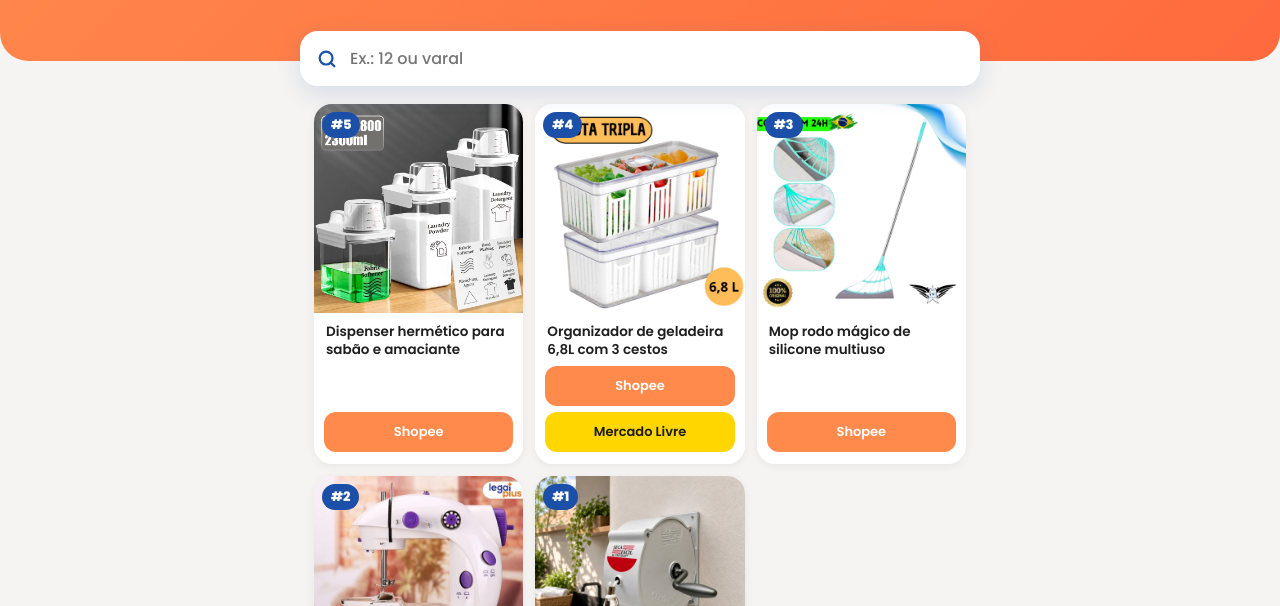
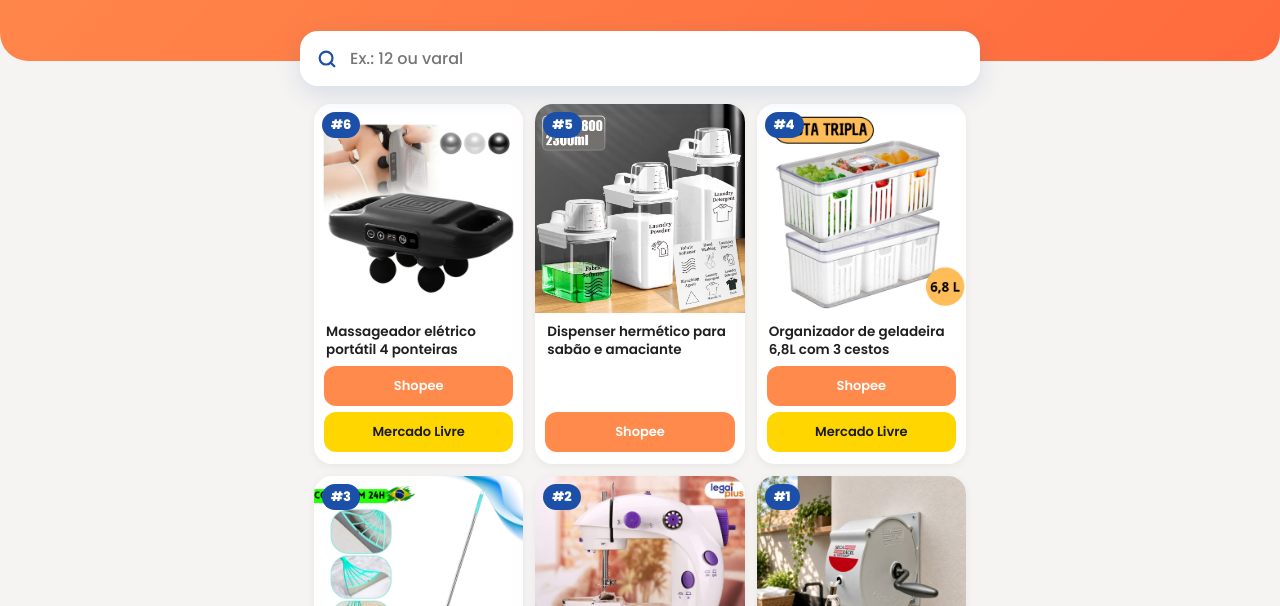
Before and after one commit to megapromomix/megapromomix.github.io, a plain HTML site: page index.html in a window 1280 px wide. Shown: the part 194-800 px from the top of the page. Drawn offline with Linux system fonts and the light colour scheme.

Commit message:
produto #6

```diff
--- a/index.html
+++ b/index.html
@@ -30,6 +30,7 @@ footer{text-align:center;font-size:10.5px;color:#a3a3a3;padding:8px 16px 28px}
 <div class="busca"><div><svg viewBox="0 0 24 24" fill="none" stroke="#1b4fa8" stroke-width="2.4" stroke-linecap="round"><circle cx="11" cy="11" r="7"/><path d="m20 20-3.5-3.5"/></svg>
 <input id="q" type="search" placeholder="Ex.: 12 ou varal" autocomplete="off" inputmode="search"></div></div>
 <main id="lista">
+<article class="c" data-n="6" data-q="6 massageador elétrico portátil 4 ponteiras"><div class="ft"><img src="img/6.jpg" alt="Massageador elétrico portátil 4 ponteiras" loading="lazy"><span class="n">#6</span></div><h2>Massageador elétrico portátil 4 ponteiras</h2><div class="bs"><a class="b shp" href="https://s.shopee.com.br/6AmqnlDsBP" target="_blank" rel="noopener sponsored">Shopee</a><a class="b ml" href="https://meli.la/1HoUzZF" target="_blank" rel="noopener sponsored">Mercado Livre</a></div></article>
 <article class="c" data-n="5" data-q="5 dispenser hermético para sabão e amaciante"><div class="ft"><img src="img/5.jpg" alt="Dispenser hermético para sabão e amaciante" loading="lazy"><span class="n">#5</span></div><h2>Dispenser hermético para sabão e amaciante</h2><div class="bs"><a class="b shp" href="https://s.shopee.com.br/70LxnFGnGS" target="_blank" rel="noopener sponsored">Shopee</a></div></article>
 <article class="c" data-n="4" data-q="4 organizador de geladeira 6,8l com 3 cestos"><div class="ft"><img src="img/4.jpg" alt="Organizador de geladeira 6,8L com 3 cestos" loading="lazy"><span class="n">#4</span></div><h2>Organizador de geladeira 6,8L com 3 cestos</h2><div class="bs"><a class="b shp" href="https://s.shopee.com.br/5VXA0RS7Dc" target="_blank" rel="noopener sponsored">Shopee</a><a class="b ml" href="https://meli.la/2LeRsa9" target="_blank" rel="noopener sponsored">Mercado Livre</a></div></article>
 <article class="c" data-n="3" data-q="3 mop rodo mágico de silicone multiuso"><div class="ft"><img src="img/3.jpg" alt="Mop rodo mágico de silicone multiuso" loading="lazy"><span class="n">#3</span></div><h2>Mop rodo mágico de silicone multiuso</h2><div class="bs"><a class="b shp" href="https://s.shopee.com.br/50atPTV5pk" target="_blank" rel="noopener sponsored">Shopee</a></div></article>
```
Also changed, not shown: img/6.jpg (added).
